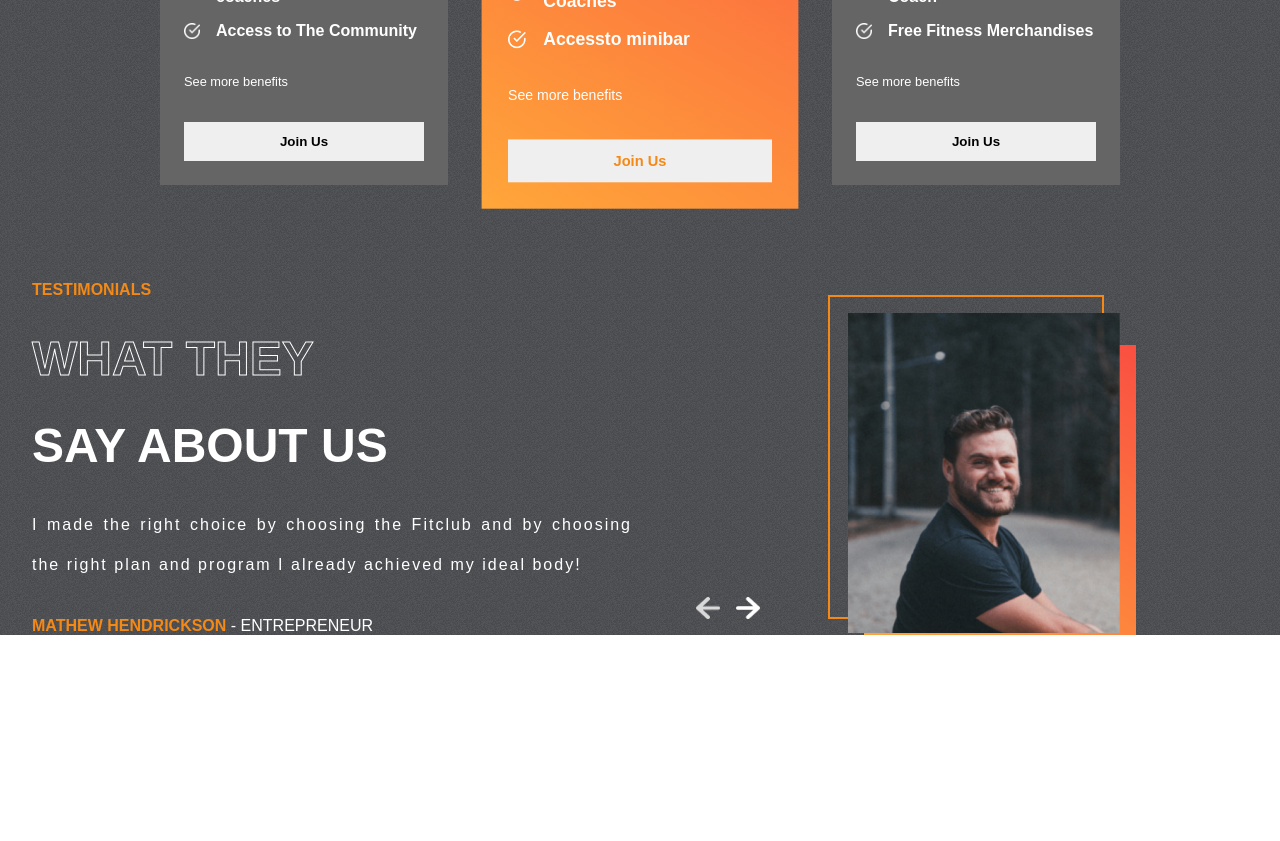
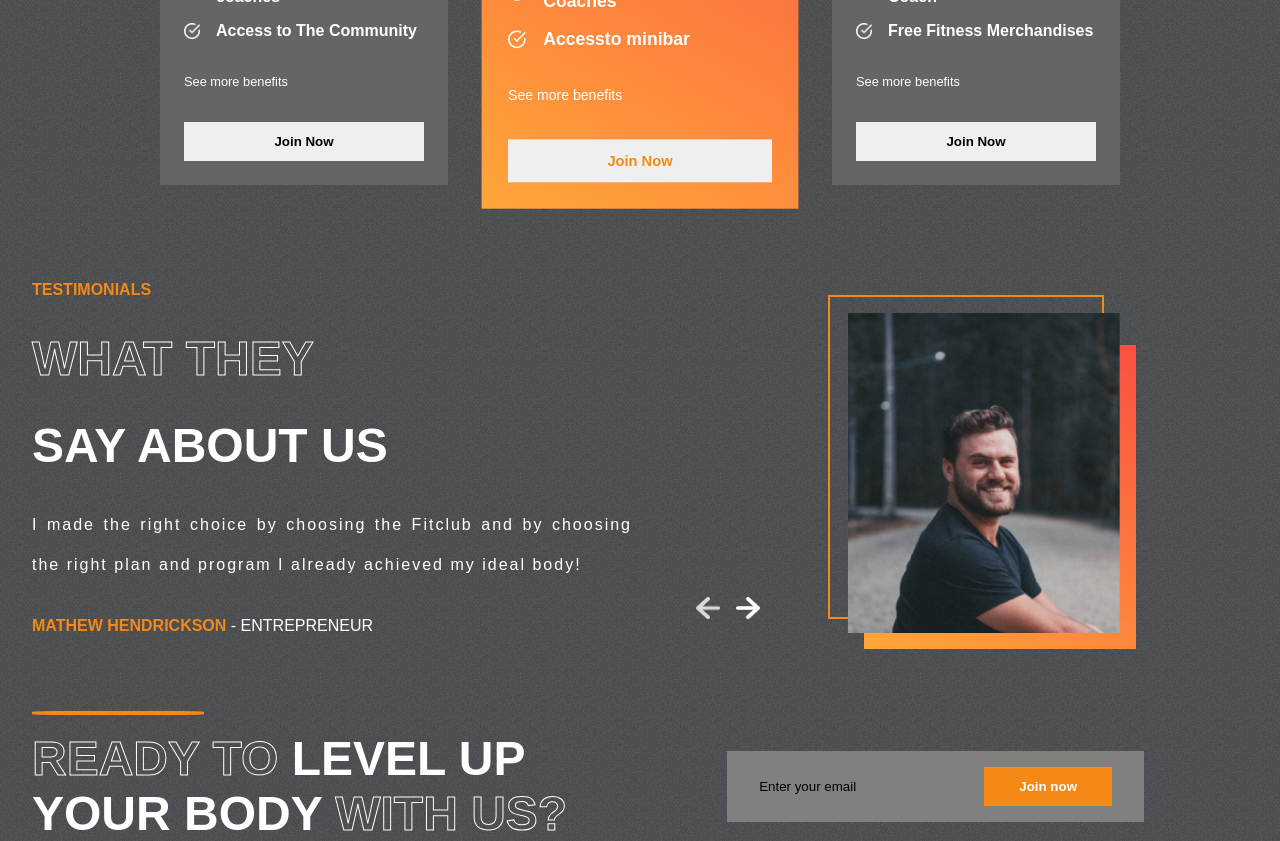
Before and after one commit to missetubal/devgym, a React (Create React App) app: page / in a window 1280 px wide. Shown: the part 2240-3081 px from the top of the page. Before the commit the page ends 2875 px from the top, so only its background shows below. Built offline with nearby package versions, Linux system fonts and the light colour scheme.

Commit message:
join section

```diff
--- a/package.json
+++ b/package.json
@@ -3,6 +3,7 @@
   "version": "0.1.0",
   "private": true,
   "dependencies": {
+    "@emailjs/browser": "^3.6.2",
     "@testing-library/jest-dom": "^5.16.4",
     "@testing-library/react": "^13.3.0",
     "@testing-library/user-event": "^13.5.0",
--- a/src/App.tsx
+++ b/src/App.tsx
@@ -1,5 +1,6 @@
 
 import Home from './Sections/Home/Home.screen';
+import Join from './Sections/Join/Join.screen';
 import Plans from './Sections/Plans/Plans.screen';
 import Programs from './Sections/Programs/Programs.screen';
 import Reasons from './Sections/Reasons/Reasons.screen';
@@ -15,6 +16,7 @@ function App() {
       <Reasons/>
       <Plans/>
       <Testimonials/>
+      <Join/>
     </div>
   );
 }
--- /dev/null
+++ b/src/Sections/Join/Join.screen.tsx
@@ -0,0 +1,45 @@
+import React from 'react';
+import { Button, Div, Span, TransparentSpan } from '../../styles/general.styles';
+import { Container, EmailForm, Left, Right } from './Join.styles';
+import emailjs from '@emailjs/browser'
+
+
+const Join: React.FC = () => {
+    const form = React.useRef<any | null>();
+
+    const sendEmail = (e: any) => {
+        e.preventDefault();
+        if (form.current !== null) {
+            emailjs.sendForm('service_b6xm1th', 'template_neznogl', (form.current as HTMLFormElement), 'y3X_kezc87Nju68_C')
+                .then((result) => {
+                    console.log(result.text);
+                }, (error) => {
+                    console.log(error.text);
+                });
+        }
+    };
+
+    return (
+        <Container id='join-us'>
+            <Left>
+                <hr />
+                <Div>
+                    <TransparentSpan>Ready to </TransparentSpan>
+                    <Span>Level up</Span>
+                </Div>
+                <Div>
+                    <Span>your body </Span>
+                    <TransparentSpan>With us?</TransparentSpan>
+                </Div>
+            </Left>
+            <Right>
+                <EmailForm ref={form} onSubmit={sendEmail}>
+                    <input type='email' name='user' placeholder='Enter your email' />
+                    <Button>Join now</Button>
+                </EmailForm>
+            </Right>
+        </Container>
+    )
+}
+
+export default Join;
--- /dev/null
+++ b/src/Sections/Join/Join.styles.tsx
@@ -0,0 +1,51 @@
+import styled from "styled-components";
+
+export const Container = styled.div`
+    padding: 0 2rem;
+    display: flex;
+    gap: 10rem;
+`
+
+export const Left = styled.div`
+    text-transform: uppercase;
+    font-size: 3rem;
+    color: white;
+    font-weight: bold;
+    position: relative;
+
+    hr{
+        position: absolute;
+        width: 10.5rem;
+        border: 2px solid var(--orange);
+        border-radius: 20%;
+        margin-top: -20px;
+    }
+`
+
+export const Right = styled.div`
+    display: flex;
+    justify-content: center;
+    align-items: center;
+`
+
+export const EmailForm = styled.form`
+    display: flex;
+    gap: 3rem;
+    padding: 1rem 2rem;
+    background-color: grey;
+
+    input{
+        background-color: transparent;
+        border: none;
+        color: var(--lightgrayz);
+        outline: none;
+
+        ::placeholder{
+            color: var(--lightgrayz);
+        }
+    }
+    button{
+        background-color: var(--orange);
+        color: white;
+    }
+`
--- a/src/Sections/Plans/Plans.screen.tsx
+++ b/src/Sections/Plans/Plans.screen.tsx
@@ -31,7 +31,7 @@ const Plans: React.FC = () => {
                     <Div>
                         <Span>See more benefits </Span>
                     </Div>
-                    <Button>Join Us</Button>
+                    <Button>Join Now</Button>
                 </Plan>
             ))}
         </PlansCard>
```
Also changed, not shown: 1 other file (tests, documents, lock files or other folders).
